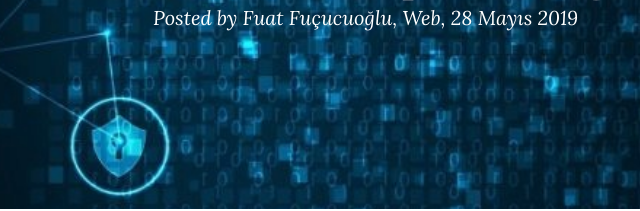
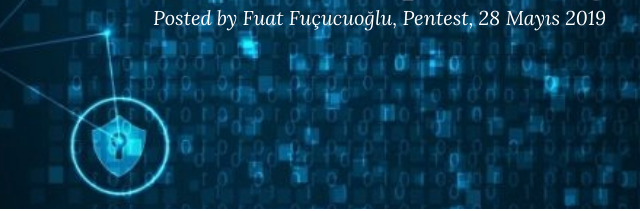
Before and after one commit to ffucucuoglu/ffucucuoglu.github.io, a plain HTML site: page post2.html in a window 1280 px wide. Shown: the part 234-445 px from the top of the page, 112-752 px from the left. Drawn offline with nearby package versions, Linux system fonts and the light colour scheme.

Commit message:
Update post2.html

```diff
--- a/post2.html
+++ b/post2.html
@@ -76,7 +76,7 @@
                     <div class="post-heading">
                         <h1>LLMNR Spoofing</h1>
                        <!-- <h2 class="subheading">LLMNR Spoofing</h2>-->
-                        <span class="meta">Posted by Fuat Fuçucuoğlu<a href="#">, Web</a>, 28 Mayıs 2019</p>
+                        <span class="meta">Posted by Fuat Fuçucuoğlu<a href="#">, Pentest</a>, 28 Mayıs 2019</p>
                     </div>
                 </div>
             </div>
```
